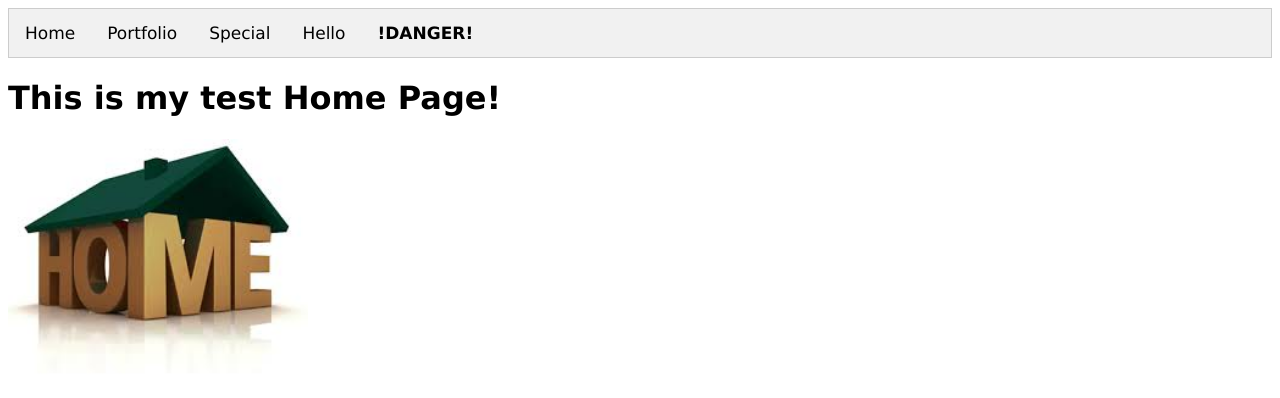
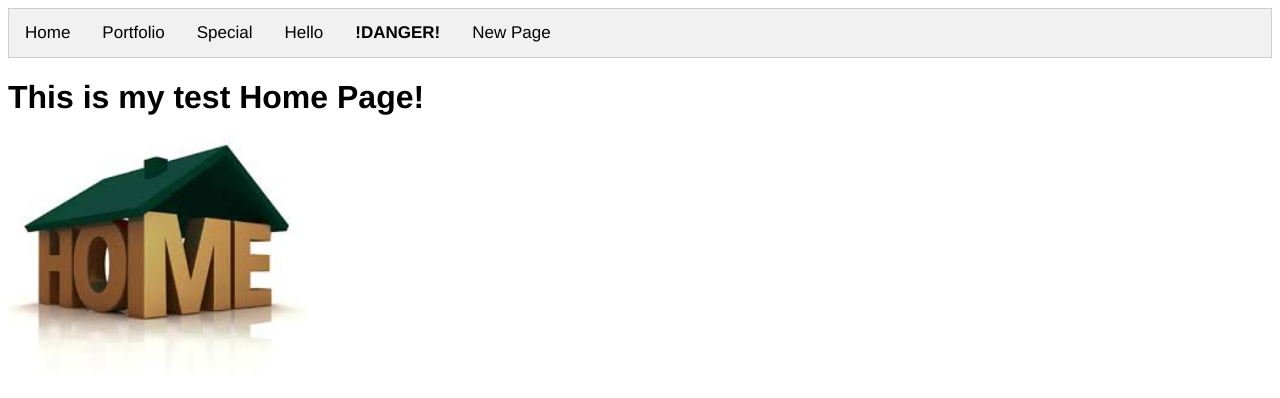
Before and after one commit to DavidLim7391/DavidLim7391.github.io, a plain HTML site: page index.html in a window 1280 px wide. Drawn offline with Linux system fonts and the light colour scheme.

Commit message:
Update index.html

```diff
--- a/index.html
+++ b/index.html
@@ -5,7 +5,7 @@
 		<title>Home</title>
 		<style>
 			body {
-				font-family:Verdana;
+				font-family:Helvetica;
 			}
 
 			ul.tab {
@@ -53,6 +53,9 @@
 			<li>
 				<b><a href="danger.html" class=tablinks>!DANGER!</a></b>
 			</li>
+			<li>
+				<a href="new_page.html" class=tablinks>New Page</a>
+			</li>
 		</ul>
 		<h1>This is my test Home Page!</h1>
 		<img src="images/home.jpg" height="250">
```
